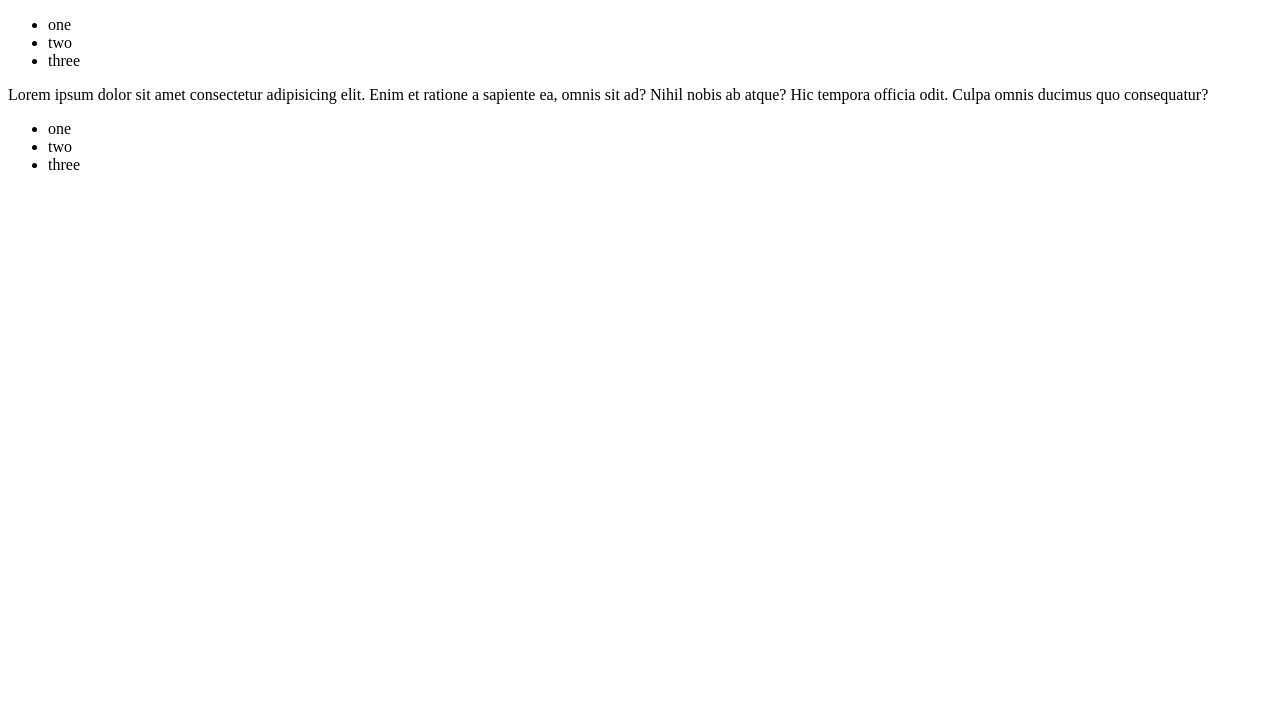
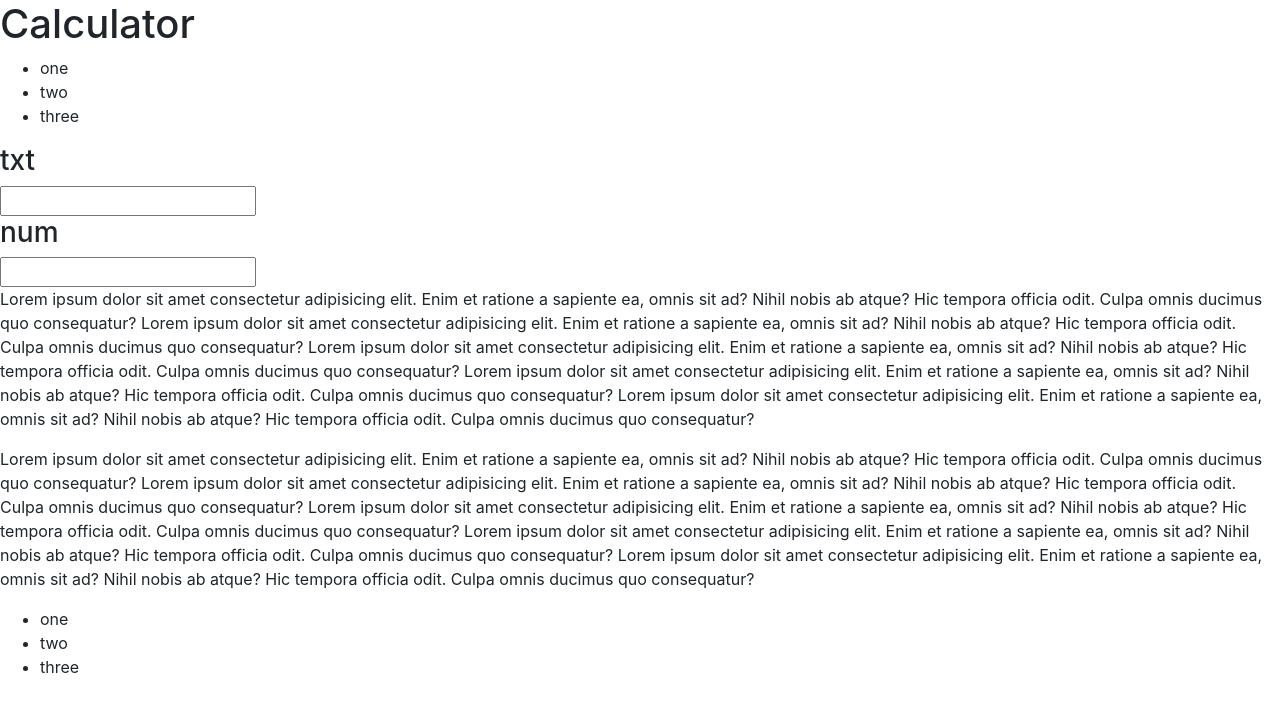
Before and after one commit to 716green/node-one, a website: page public/index.html in a window 1280 px wide. Drawn offline with nearby package versions, Linux system fonts and the light colour scheme.

Commit message:
Add structure

```diff
--- a/index.js
+++ b/index.js
@@ -1,14 +1,14 @@
 const express = require('express')
 const app = express()
 const port = 3000
-const path = require('path')
+    //const path = require('path')
 
 // Routing
 // localhost:3000
 
 // standard code from documentation example
 //app.get('/', (req, res) => res.send('Hello World!')) // returns 'Hello World'
-// app.get('/',... ...) gets the root directory. Likely works for API calls but to serve a static html page
+// app.get('/'...) gets the root directory. Likely works for API calls but to serve a static html page
 
 app.use(express.static(__dirname + "/public"));
 
--- a/public/index.html
+++ b/public/index.html
@@ -2,31 +2,64 @@
 <html>
 
 <head>
-    <title>
-        Calculator
-    </title>
+    <meta charset="UTF-8">
+    <meta name="google" content="notranslate">
+    <meta http-equiv="Content-Language" content="en">
+    <title>Calculator</title>
+    <link rel="stylesheet" href="https://stackpath.bootstrapcdn.com/bootstrap/4.3.1/css/bootstrap.min.css" integrity="sha384-ggOyR0iXCbMQv3Xipma34MD+dH/1fQ784/j6cY/iJTQUOhcWr7x9JvoRxT2MZw1T" crossorigin="anonymous">
+    <script type="text/javascript" src="calc.js"></script>
 </head>
 
 <body>
     <header>
+        <h1>
+            Calculator
+        </h1>
+        <div>
+            <span>
                 <ul>
                     <li>one</li>
                     <li>two</li>
                     <li>three</li>
                 </ul>
+            </span>
+        </div>
     </header>
+    <section>
+        <div>
+            <h3>txt</h3>
+            <input id="txt" type="text"><br>
+            <h3>num</h3>
+            <input id="num" type="number">
+        </div>
+
         <div>
             <p>
-            Lorem ipsum dolor sit amet consectetur adipisicing elit. Enim et ratione a sapiente ea, omnis sit ad? Nihil nobis ab atque? Hic tempora officia odit. Culpa omnis ducimus quo consequatur?
+                Lorem ipsum dolor sit amet consectetur adipisicing elit. Enim et ratione a sapiente ea, omnis sit ad? Nihil nobis ab atque? Hic tempora officia odit. Culpa omnis ducimus quo consequatur? Lorem ipsum dolor sit amet consectetur adipisicing elit. Enim et
+                ratione a sapiente ea, omnis sit ad? Nihil nobis ab atque? Hic tempora officia odit. Culpa omnis ducimus quo consequatur? Lorem ipsum dolor sit amet consectetur adipisicing elit. Enim et ratione a sapiente ea, omnis sit ad? Nihil nobis
+                ab atque? Hic tempora officia odit. Culpa omnis ducimus quo consequatur? Lorem ipsum dolor sit amet consectetur adipisicing elit. Enim et ratione a sapiente ea, omnis sit ad? Nihil nobis ab atque? Hic tempora officia odit. Culpa omnis
+                ducimus quo consequatur? Lorem ipsum dolor sit amet consectetur adipisicing elit. Enim et ratione a sapiente ea, omnis sit ad? Nihil nobis ab atque? Hic tempora officia odit. Culpa omnis ducimus quo consequatur?
+            </p>
+            <p>
+                Lorem ipsum dolor sit amet consectetur adipisicing elit. Enim et ratione a sapiente ea, omnis sit ad? Nihil nobis ab atque? Hic tempora officia odit. Culpa omnis ducimus quo consequatur? Lorem ipsum dolor sit amet consectetur adipisicing elit. Enim et
+                ratione a sapiente ea, omnis sit ad? Nihil nobis ab atque? Hic tempora officia odit. Culpa omnis ducimus quo consequatur? Lorem ipsum dolor sit amet consectetur adipisicing elit. Enim et ratione a sapiente ea, omnis sit ad? Nihil nobis
+                ab atque? Hic tempora officia odit. Culpa omnis ducimus quo consequatur? Lorem ipsum dolor sit amet consectetur adipisicing elit. Enim et ratione a sapiente ea, omnis sit ad? Nihil nobis ab atque? Hic tempora officia odit. Culpa omnis
+                ducimus quo consequatur? Lorem ipsum dolor sit amet consectetur adipisicing elit. Enim et ratione a sapiente ea, omnis sit ad? Nihil nobis ab atque? Hic tempora officia odit. Culpa omnis ducimus quo consequatur?
             </p>
         </div>
+    </section>
     <footer>
+        <div>
+            <span>
                 <ul>
                     <li>one</li>
                     <li>two</li>
                     <li>three</li>
                 </ul>
+            </span>
+        </div>
     </footer>
+
 </body>
 
 </html>
```
Also changed, not shown: public/calc.js (added). Lines whose indentation alone changed are shown as unchanged.
